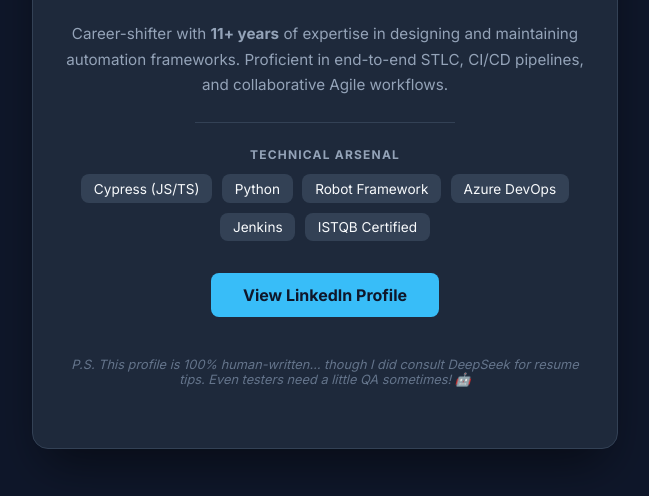
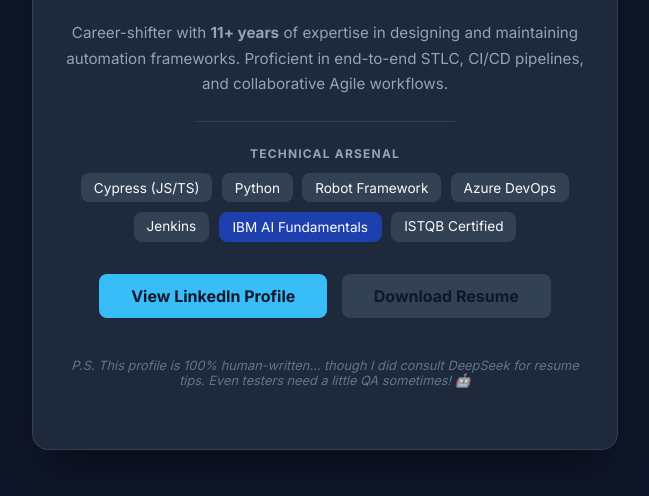
Before and after one commit to markjop/markjop-website, a plain HTML site: page index.html in a window 1280 px wide. Shown: the part 334-830 px from the top of the page, without its empty margins (315-964 px from the left). Drawn offline with Linux system fonts and the light colour scheme.

Commit message:
Added updates

```diff
--- a/index.html
+++ b/index.html
@@ -138,10 +138,17 @@
             <span class="skill-tag">Robot Framework</span>
             <span class="skill-tag">Azure DevOps</span>
             <span class="skill-tag">Jenkins</span>
+            <a href="https://www.credly.com/badges/e1267909-0a11-4a06-8b6b-6907531c3010/linked_in_profile"
+               target="_blank"
+               class="skill-tag"
+               style="background-color: #1e40af; color: white; text-decoration: none; cursor: pointer; border: 1px solid #1e40af;">
+               IBM AI Fundamentals
+            </a>
             <span class="skill-tag">ISTQB Certified</span>
         </div>
 
         <a href="https://www.linkedin.com/in/mark-jopriz-cabelinga" target="_blank" class="btn">View LinkedIn Profile</a>
+        <a href="resume.pdf" target="_blank" class="btn" style="background-color: #334155; margin-left: 10px;">Download Resume</a>
 
         <p class="footer-note">
             P.S. This profile is 100% human-written… though I did consult DeepSeek for resume tips.
```
